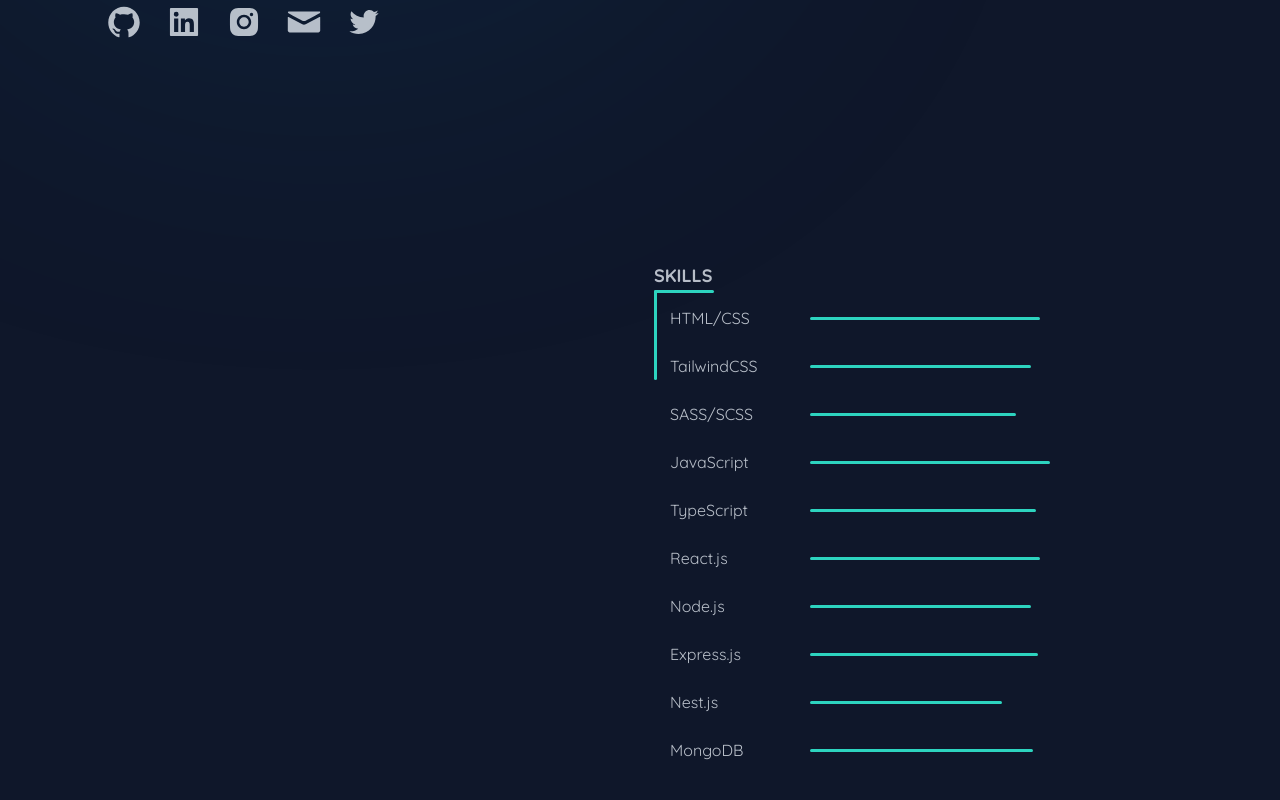
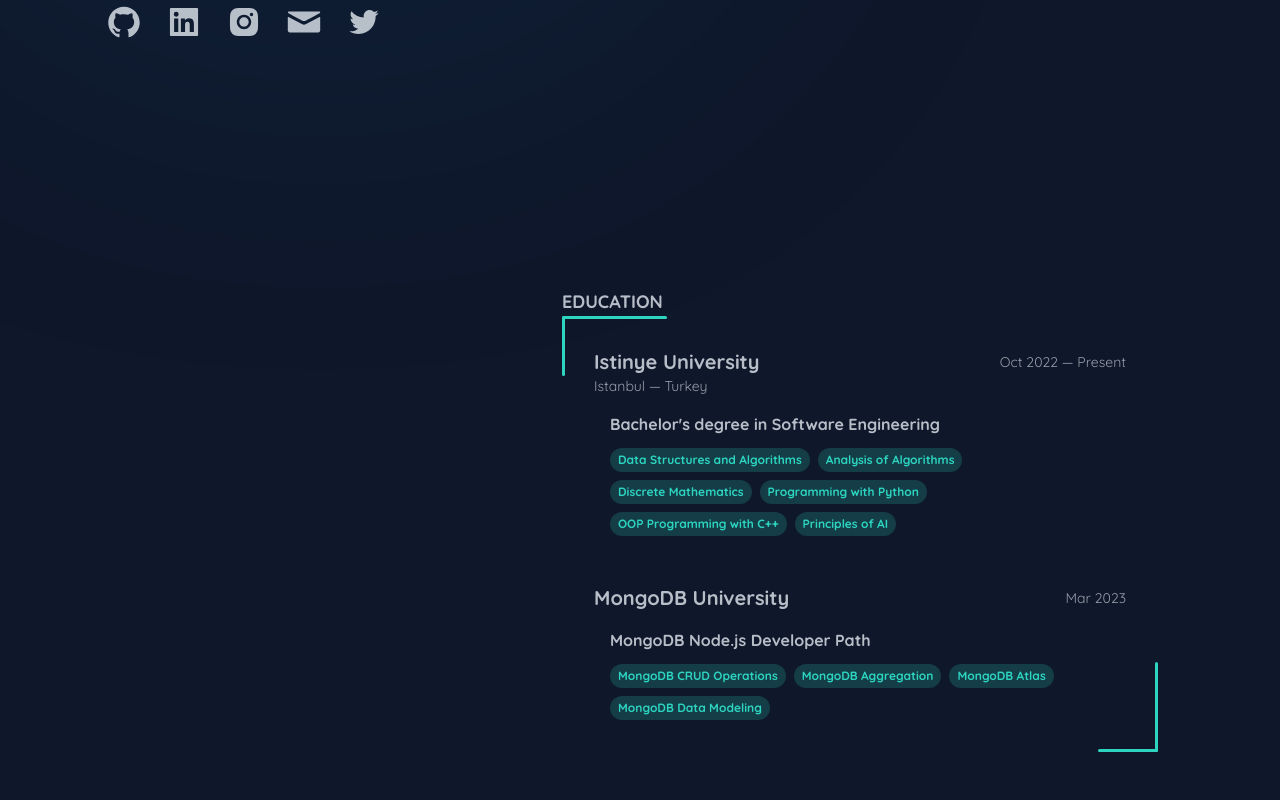
Before and after one commit to MoBakour/portfolio, a React (Vite) app: page / in a window 1280 px wide. Shown: the part 680-1480 px from the top of the page. Built offline with nearby package versions, Linux system fonts and the light colour scheme.

Commit message:
Added education section

```diff
--- a/src/App.tsx
+++ b/src/App.tsx
@@ -2,12 +2,13 @@
 import FadeInDiv from "./components/FadeInDiv";
 import About from "./components/About";
 import Header from "./components/Header";
-// import Education from "./components/Education";
+import Education from "./components/Education";
 import Skills from "./components/Skills";
 import Projects from "./components/Projects";
 
 const sections = [
 	{ name: "about", element: <About /> },
+	{ name: "education", element: <Education /> },
 	{ name: "skills", element: <Skills /> },
 	{ name: "projects", element: <Projects /> },
 ];
@@ -64,9 +65,9 @@
 					className="text-teal-400"
 					target="_blank"
 				>
-					Brittany Chiang's
-				</a>{" "}
-				portfolio
+					Brittany Chiang
+				</a>
+				's portfolio
 			</p>
 		</div>
 	);
--- a/src/components/About.tsx
+++ b/src/components/About.tsx
@@ -8,10 +8,10 @@
 
 			<article className="p-4 relative">
 				{/* decoration corners */}
-				<Line top left horizontal short />
-				<Line top left vertical long />
-				<Line bottom right horizontal short />
-				<Line bottom right vertical long />
+				<Line top left horizontal size="short" />
+				<Line top left vertical size="long" />
+				<Line bottom right horizontal size="short" />
+				<Line bottom right vertical size="long" />
 
 				{/* paragraphs */}
 				<p>
--- /dev/null
+++ b/src/components/Bullets.tsx
@@ -0,0 +1,20 @@
+interface IBullets {
+	bullets: string[];
+}
+
+const Bullets = ({ bullets }: IBullets) => {
+	return (
+		<ul className="flex flex-wrap gap-2">
+			{bullets.map((bullet) => (
+				<li
+					key={bullet}
+					className="px-2 py-1 bg-teal-400/20 text-teal-400 font-bold rounded-full text-xs"
+				>
+					{bullet}
+				</li>
+			))}
+		</ul>
+	);
+};
+
+export default Bullets;
--- a/src/components/Education.tsx
+++ b/src/components/Education.tsx
@@ -1,5 +1,95 @@
+import Bullets from "./Bullets";
+import Line from "./Line";
+
+interface IEducation {
+	date: string;
+	institution: string;
+	location?: string;
+	title: string;
+	grade?: number;
+	courses: string[];
+	link: string;
+}
+
+const educationData: IEducation[] = [
+	{
+		date: "Oct 2022 — Present",
+		institution: "Istinye University",
+		location: "Istanbul — Turkey",
+		title: "Bachelor's degree in Software Engineering",
+		courses: [
+			"Data Structures and Algorithms",
+			"Analysis of Algorithms",
+			"Discrete Mathematics",
+			"Programming with Python",
+			"OOP Programming with C++",
+			"Principles of AI",
+		],
+		link: "https://istinye.edu.tr",
+	},
+	{
+		date: "Mar 2023",
+		institution: "MongoDB University",
+		title: "MongoDB Node.js Developer Path",
+		courses: [
+			"MongoDB CRUD Operations",
+			"MongoDB Aggregation",
+			"MongoDB Atlas",
+			"MongoDB Data Modeling",
+		],
+		link: "https://learn.mongodb.com/c/_TSeC5WwQF2aky4Mm4Wrmw",
+	},
+];
+
+interface IEducationCard {
+	education: IEducation;
+}
+
+const EducationCard = ({ education }: IEducationCard) => {
+	return (
+		<a href={education.link} target="_blank">
+			<div className="group-hover/container:opacity-60 md:!opacity-100 hover:!opacity-100 group/card flex flex-col gap-4 p-4 py-4 transition rounded-lg hover:bg-slate-800/50 hover:shadow-[inset_0_1px_0_0_rgba(148,163,184,0.1)] hover:drop-shadow-lg md:hover:bg-transparent md:hover:shadow-none md:hover:drop-shadow-none cursor-pointer">
+				<header>
+					<div className="flex justify-between items-center">
+						<h2 className="text-xl font-bold">
+							{education.institution}
+						</h2>
+
+						<p className="text-sm opacity-80">{education.date}</p>
+					</div>
+
+					<p className="text-sm opacity-80">{education.location}</p>
+				</header>
+
+				<div className="flex flex-col gap-3 px-4">
+					<p className="font-bold">{education.title}</p>
+
+					<Bullets bullets={education.courses} />
+				</div>
+			</div>
+		</a>
+	);
+};
+
 const Education = () => {
-	return <section id="education">Education</section>;
+	return (
+		<section id="education">
+			<h2 className="uppercase text-lg font-bold">Education</h2>
+
+			<article className="p-4 relative group/container flex flex-col gap-4">
+				{/* decoration corners */}
+				<Line top left horizontal size="longer" />
+				<Line top left vertical size="short" />
+				<Line bottom right horizontal size="short" />
+				<Line bottom right vertical size="long" />
+
+				{/* education cards */}
+				{educationData.map((data) => (
+					<EducationCard education={data} />
+				))}
+			</article>
+		</section>
+	);
 };
 
 export default Education;
--- a/src/components/Line.tsx
+++ b/src/components/Line.tsx
@@ -6,8 +6,13 @@
 	left?: boolean;
 	bottom?: boolean;
 	right?: boolean;
-	short?: boolean;
-	long?: boolean;
+	size?: "short" | "long" | "longer";
+}
+
+enum Sizes {
+	SHORT = 60,
+	LONG = 90,
+	LONGER = 105,
 }
 
 const Line = ({
@@ -18,8 +23,7 @@
 	left = false,
 	bottom = false,
 	right = false,
-	short = false,
-	long = false,
+	size = "short",
 }: ILine) => {
 	return (
 		<div
@@ -31,19 +35,19 @@
 				right: right ? "0" : "auto",
 				width: (() => {
 					if (vertical) return "3px";
-					else if (horizontal && short) {
-						return "60px";
-					} else if (horizontal && long) {
-						return "90px";
-					}
+					if (horizontal)
+						return (
+							Sizes[size.toUpperCase() as keyof typeof Sizes] +
+							"px"
+						);
 				})(),
 				height: (() => {
 					if (horizontal) return "3px";
-					else if (vertical && short) {
-						return "60px";
-					} else if (vertical && long) {
-						return "90px";
-					}
+					if (vertical)
+						return (
+							Sizes[size.toUpperCase() as keyof typeof Sizes] +
+							"px"
+						);
 				})(),
 			}}
 		/>
--- a/src/components/Projects.tsx
+++ b/src/components/Projects.tsx
@@ -9,6 +9,7 @@
 import AxcellentThumbnail from "../images/axcellent-thumbnail.png";
 import Line from "./Line";
 import FadeInDiv from "./FadeInDiv";
+import Bullets from "./Bullets";
 
 enum Techs {
 	HTML = "HTML",
@@ -38,7 +39,7 @@
 	stack: string[];
 }
 
-const projects: IProject[] = [
+const projectsData: IProject[] = [
 	{
 		title: "Peeko - Social Media Web App",
 		description:
@@ -109,11 +110,11 @@
 	},
 ];
 
-interface IProjectProps {
+interface IProjectCard {
 	project: IProject;
 }
 
-const Project = ({ project }: IProjectProps) => {
+const ProjectCard = ({ project }: IProjectCard) => {
 	return (
 		<a href={project.repo} target="_blank">
 			<div className="group-hover/container:opacity-60 md:!opacity-100 hover:!opacity-100 group/card p-4 py-6 flex sm:flex-col-reverse gap-4 transition rounded-lg hover:bg-slate-800/50 hover:shadow-[inset_0_1px_0_0_rgba(148,163,184,0.1)] hover:drop-shadow-lg md:hover:bg-transparent md:hover:shadow-none md:hover:drop-shadow-none cursor-pointer">
@@ -150,16 +151,7 @@
 						<IconExternalLink className="inline-block ml-2 mb-2 group-hover/card:text-teal-400 md:group-hover/card:text-slate-200 transition" />
 					</h3>
 					<p className="text-sm">{project.description}</p>
-					<ul className="flex flex-wrap gap-2">
-						{project.stack.map((tech) => (
-							<li
-								key={tech}
-								className="px-2 py-1 bg-teal-400/20 text-teal-400 font-bold rounded-full text-xs"
-							>
-								{tech}
-							</li>
-						))}
-					</ul>
+					<Bullets bullets={project.stack} />
 				</div>
 			</div>
 		</a>
@@ -173,12 +165,12 @@
 
 			<div className="p-4 relative group/container flex flex-col gap-6">
 				{/* decoration lines */}
-				<Line top left horizontal long />
-				<Line top left vertical short />
+				<Line top left horizontal size="long" />
+				<Line top left vertical size="short" />
 
-				{projects.map((project) => (
+				{projectsData.map((project) => (
 					<FadeInDiv percentage={10} key={project.title}>
-						<Project project={project} />
+						<ProjectCard project={project} />
 					</FadeInDiv>
 				))}
 			</div>
```
